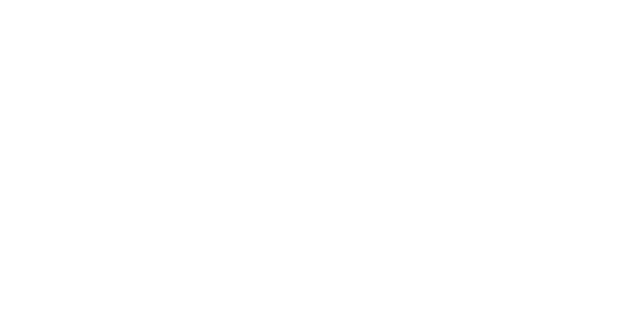
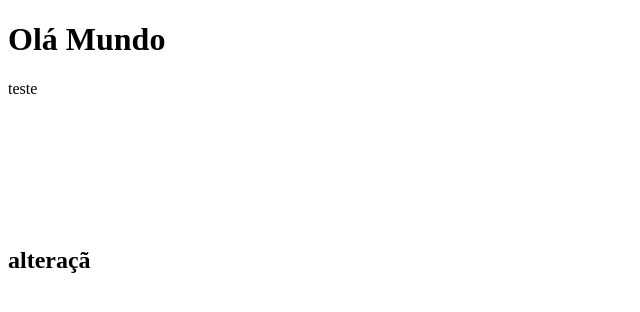
Before and after one commit to JuanDuarte1/1.primeiro_repo, a plain HTML site: page index.html in a window 1280 px wide. Shown: the whole page, without its empty margins (0-640 px from the left). Drawn offline with Linux system fonts and the light colour scheme.

Commit message:
enviando alteracoes

```diff
--- a/index.html
+++ b/index.html
@@ -5,6 +5,9 @@
   <meta http-equiv="X-UA-Compatible" content="IE=edge">
   <meta name="viewport" content="width=device-width, initial-scale=1.0">
   <title>Document</title>
+  <h1>Olá Mundo</h1>
+  <p>teste</p>
+  <h2>alteraçã<object data="" type="">    </object></h2>
 </head>
 <body>
 
```
